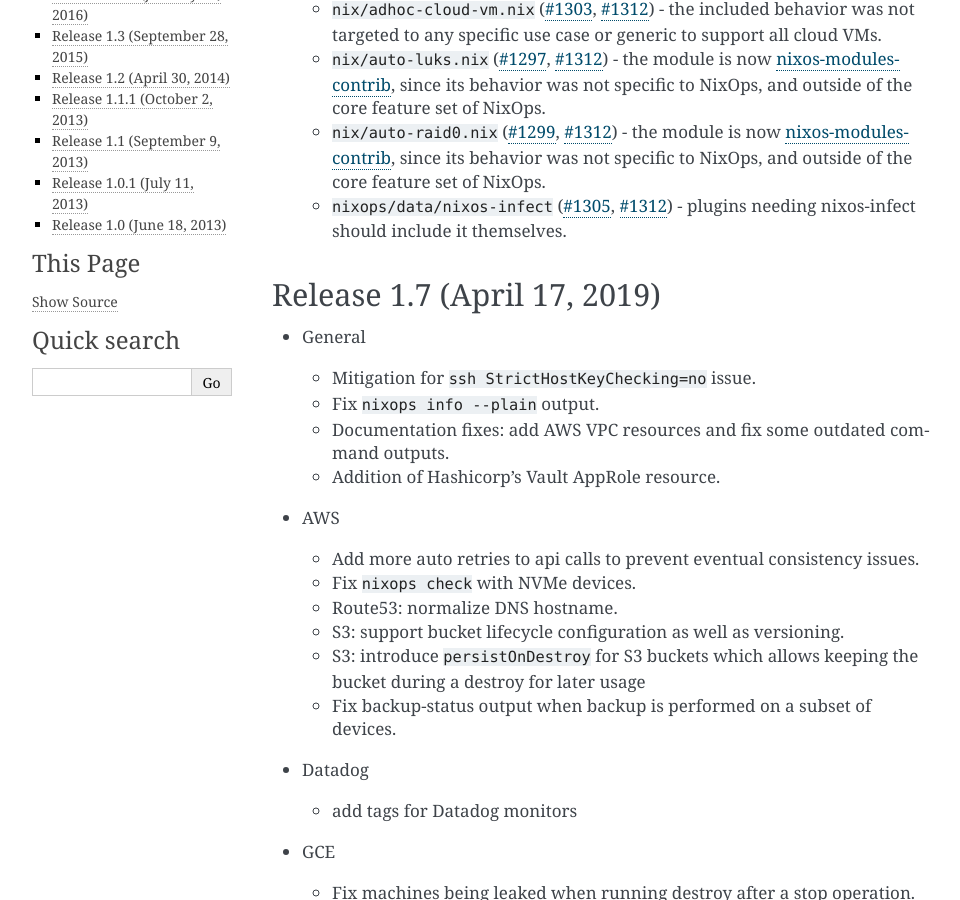
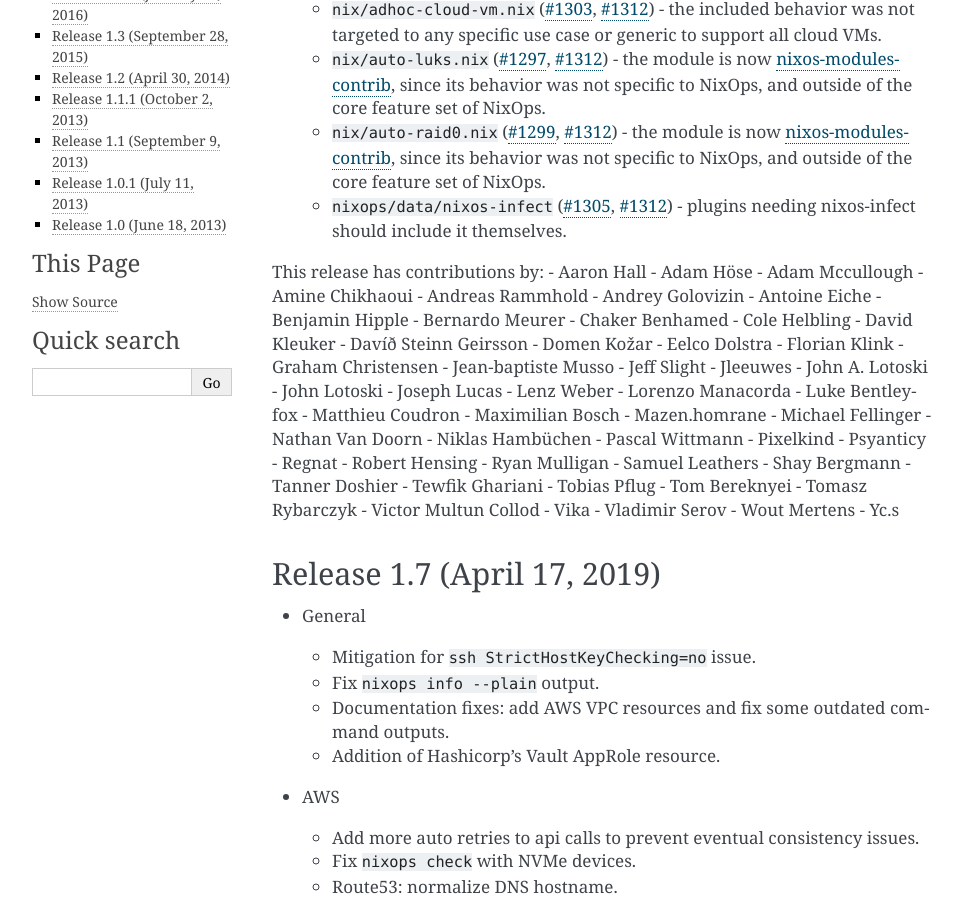
Before and after one commit to NixOS/nixops, a Sphinx documentation site: the page built from doc/release-notes/index.rst, in a window 1280 px wide and 900 px high, scrolled down 300 px. Shown: the whole window, without its empty margins (148-1108 px from the left). Built offline with Sphinx 7.4.7, drawn with Linux system fonts in a browser that asks for light colours; pages that are not in the unit, such as notebooks, are missing from menus.

Commit message:
Add 2.0 authors section for release notes

```diff
--- a/doc/release-notes/index.rst
+++ b/doc/release-notes/index.rst
@@ -34,6 +34,57 @@ Release 2.0
 .. _#1305: https://github.com/NixOS/nixops/pull/1305
 .. _#1312: https://github.com/NixOS/nixops/pull/1312
 
+This release has contributions by:
+- Aaron Hall
+- Adam Höse
+- Adam Mccullough
+- Amine Chikhaoui
+- Andreas Rammhold
+- Andrey Golovizin
+- Antoine Eiche
+- Benjamin Hipple
+- Bernardo Meurer
+- Chaker Benhamed
+- Cole Helbling
+- David Kleuker
+- Davíð Steinn Geirsson
+- Domen Kožar
+- Eelco Dolstra
+- Florian Klink
+- Graham Christensen
+- Jean-baptiste Musso
+- Jeff Slight
+- Jleeuwes
+- John A. Lotoski
+- John Lotoski
+- Joseph Lucas
+- Lenz Weber
+- Lorenzo Manacorda
+- Luke Bentley-fox
+- Matthieu Coudron
+- Maximilian Bosch
+- Mazen.homrane
+- Michael Fellinger
+- Nathan Van Doorn
+- Niklas Hambüchen
+- Pascal Wittmann
+- Pixelkind
+- Psyanticy
+- Regnat
+- Robert Hensing
+- Ryan Mulligan
+- Samuel Leathers
+- Shay Bergmann
+- Tanner Doshier
+- Tewfik Ghariani
+- Tobias Pflug
+- Tom Bereknyei
+- Tomasz Rybarczyk
+- Victor Multun Collod
+- Vika
+- Vladimir Serov
+- Wout Mertens
+- Yc.s
 
 .. _ssec-relnotes-1.7:
 
```
